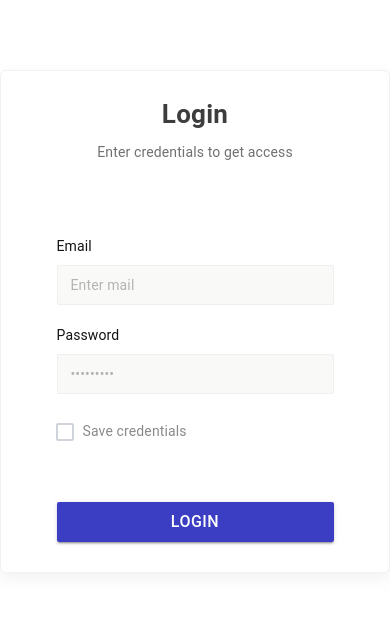
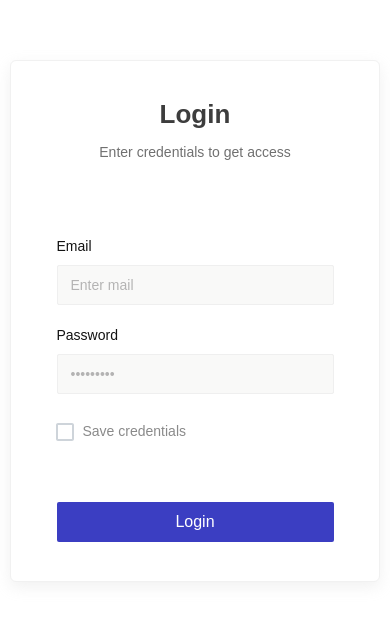
Before and after one commit to uzair-muaz/jmm_evaluation_task_2, a React (Vite) app: page / in a window 390 px wide. Shown: the part 101-722 px from the top of the page. Built offline with nearby package versions, Linux system fonts and the light colour scheme.

Commit message:
Themes Added And Somewhat Made Responsive

```diff
--- a/src/Pages/Employees.jsx
+++ b/src/Pages/Employees.jsx
@@ -48,13 +48,18 @@ const CustomPagination = styled(Pagination)(() => ({
   }
 }));
 
-const PageHeader = styled(Box)(() => ({
+const PageHeader = styled(Box)(({ theme }) => ({
   display: 'flex',
   justifyContent: 'space-between',
   alignItems: 'center',
   width: '100%',
   padding: '0px 23px',
-  height: '83px'
+  minHeight: '83px',
+  [theme.breakpoints.down('md')]: {
+    flexDirection: 'column',
+    alignItems: 'start',
+    padding: '20px'
+  }
 }));
 
 const TotalText = styled(Typography)(() => ({
@@ -93,7 +98,7 @@ const SearchBar = styled(TextField)({
   borderRadius: '2px'
 });
 
-const SearchButton = styled(Button)(() => ({
+const SearchButton = styled(Button)(({ theme }) => ({
   borderRadius: '2px',
   fontSize: '16px',
   background: '#3B3EC2',
@@ -102,6 +107,9 @@ const SearchButton = styled(Button)(() => ({
   height: '40px',
   '&:hover': {
     background: '#1C1E6E'
+  },
+  [theme.breakpoints.down('md')]: {
+    width: '80px'
   }
 }));
 
--- a/src/Pages/SignIn.jsx
+++ b/src/Pages/SignIn.jsx
@@ -38,13 +38,14 @@ const SignInCard = styled(Box)(() => ({
   justifyContent: 'center',
   alignItems: 'center',
   flexDirection: 'column',
-  width: '399px',
-  height: '503px',
+  width: '95%',
+  maxWidth: '399px',
+  minHeight: '503px',
   background: '#FFFFFF',
   boxShadow: '0px 5px 15px #B7B7B733',
   border: '1px solid #F1F1F1',
   borderRadius: '6px',
-  padding: '34px 0px 39px 0px'
+  padding: '34px 10px 39px 10px'
 }));
 
 const Heading = styled(Typography)(() => ({
@@ -55,7 +56,8 @@ const Heading = styled(Typography)(() => ({
 const SubHeading = styled(Typography)(() => ({
   fontSize: '14px',
   color: '#707070',
-  marginTop: '8px'
+  marginTop: '8px',
+  textAlign: 'center'
 }));
 
 const CustomFormLabel = styled(Typography)(() => ({
@@ -69,7 +71,8 @@ const LoginButton = styled(Button)(() => ({
   borderRadius: '2px',
   fontSize: '16px',
   background: '#3B3EC2',
-  width: '277px',
+  width: '100%',
+  maxWidth: '277px',
   height: '40px',
   '&:hover': {
     background: '#1C1E6E'
@@ -182,7 +185,11 @@ const SignIn = () => {
 
         <form
           onSubmit={formik.handleSubmit}
-          style={{ marginTop: '73px', width: '100%', maxWidth: '277px' }}
+          style={{
+            marginTop: '73px',
+            width: '100%',
+            maxWidth: '277px'
+          }}
         >
           <Box sx={{ width: '100%' }}>
             <CustomFormLabel>Email</CustomFormLabel>
@@ -228,7 +235,13 @@ const SignIn = () => {
           </Box>
 
           <CheckBoxContainer>
-            <CustomCheckbox />
+            <CustomCheckbox
+              onChange={() => {
+                toast('I do nothing at this point!', {
+                  icon: '☹️'
+                });
+              }}
+            />
             <CheckBoxText>Save credentials</CheckBoxText>
           </CheckBoxContainer>
           <LoginButton variant="contained" type="submit">
--- a/src/components/EmployeeModal.jsx
+++ b/src/components/EmployeeModal.jsx
@@ -5,7 +5,7 @@ import moment from 'moment';
 import styled from '@emotion/styled';
 import { Box, Typography } from '@mui/material';
 
-const MainContainer = styled(Box)(() => ({
+const MainContainer = styled(Box)(({ theme }) => ({
   position: 'absolute',
   top: '50%',
   left: '50%',
@@ -13,10 +13,13 @@ const MainContainer = styled(Box)(() => ({
   background: '#FFFFFF',
   border: '1px solid #E9E9E9',
   borderRadius: '8px',
-  width: '100%',
+  width: '95%',
   maxWidth: '455px',
-  height: '437px',
-  padding: '0px 24.5px'
+  minHeight: '437px',
+  padding: '0px 24.5px 10px 24.5px',
+  [theme.breakpoints.down('md')]: {
+    padding: '0px 24.5px 15px 24.5px'
+  }
 }));
 const ModalHeader = styled(Box)(() => ({
   display: 'flex',
--- a/src/components/EmployeeTable.jsx
+++ b/src/components/EmployeeTable.jsx
@@ -4,9 +4,12 @@ import moment from 'moment';
 
 import styled from '@emotion/styled';
 import {
+  Box,
+  Paper,
   Table,
   TableBody,
   TableCell,
+  TableContainer,
   TableHead,
   TableRow
 } from '@mui/material';
@@ -35,7 +38,11 @@ const NameTableCell = styled(TableCell)(() => ({
 export default function EmployeeTable({ rows, openModal, setID }) {
   console.log(rows);
   return (
-    <Table sx={{ minWidth: 650, border: 'none' }} aria-label="simple table">
+    <TableContainer component={Box}>
+      <Table
+        sx={{ minWidth: '650px', border: 'none' }}
+        aria-label="simple table"
+      >
         <CustomTableHeader>
           <TableRow sx={{ 'td, th': { border: 'none' } }}>
             <BodyTableCell align="center">#</BodyTableCell>
@@ -72,5 +79,6 @@ export default function EmployeeTable({ rows, openModal, setID }) {
           ))}
         </TableBody>
       </Table>
+    </TableContainer>
   );
 }
--- a/src/main.jsx
+++ b/src/main.jsx
@@ -5,9 +5,12 @@ import { Provider } from 'react-redux';
 import { BrowserRouter, Route, Routes } from 'react-router-dom';
 import { PersistGate } from 'redux-persist/integration/react';
 
+import { ThemeProvider } from '@emotion/react';
+
 import App from './App.jsx';
 import './index.css';
 import { persistor, store } from './store.js';
+import { theme } from './theme.js';
 
 ReactDOM.createRoot(document.getElementById('root')).render(
   <React.StrictMode>
@@ -16,11 +19,13 @@ ReactDOM.createRoot(document.getElementById('root')).render(
         <Route
           path="/*"
           element={
-            <Provider store={store}>
-              <PersistGate loading={null} persistor={persistor}>
-                <App />
-              </PersistGate>
-            </Provider>
+            <ThemeProvider theme={theme}>
+              <Provider store={store}>
+                <PersistGate loading={null} persistor={persistor}>
+                  <App />
+                </PersistGate>
+              </Provider>
+            </ThemeProvider>
           }
         />
       </Routes>
--- /dev/null
+++ b/src/theme.js
@@ -0,0 +1,27 @@
+import { createTheme } from '@mui/material';
+
+export const theme = createTheme({
+  typography: {
+    fontFamily: 'sans-serif'
+  },
+  components: {
+    MuiButton: {
+      styleOverrides: {
+        root: {
+          boxShadow: 'none',
+          textTransform: 'none',
+          fontFamily: 'sans-serif'
+        }
+      }
+    }
+  },
+  breakpoints: {
+    values: {
+      xs: 0,
+      sm: 350,
+      md: 768, // Medium devices (tablets)
+      lg: 1200, // Large devices (laptops/desktops)
+      xl: 1920 // Extra large devices (large desktops)
+    }
+  }
+});
```
Lines whose indentation alone changed are shown as unchanged.
